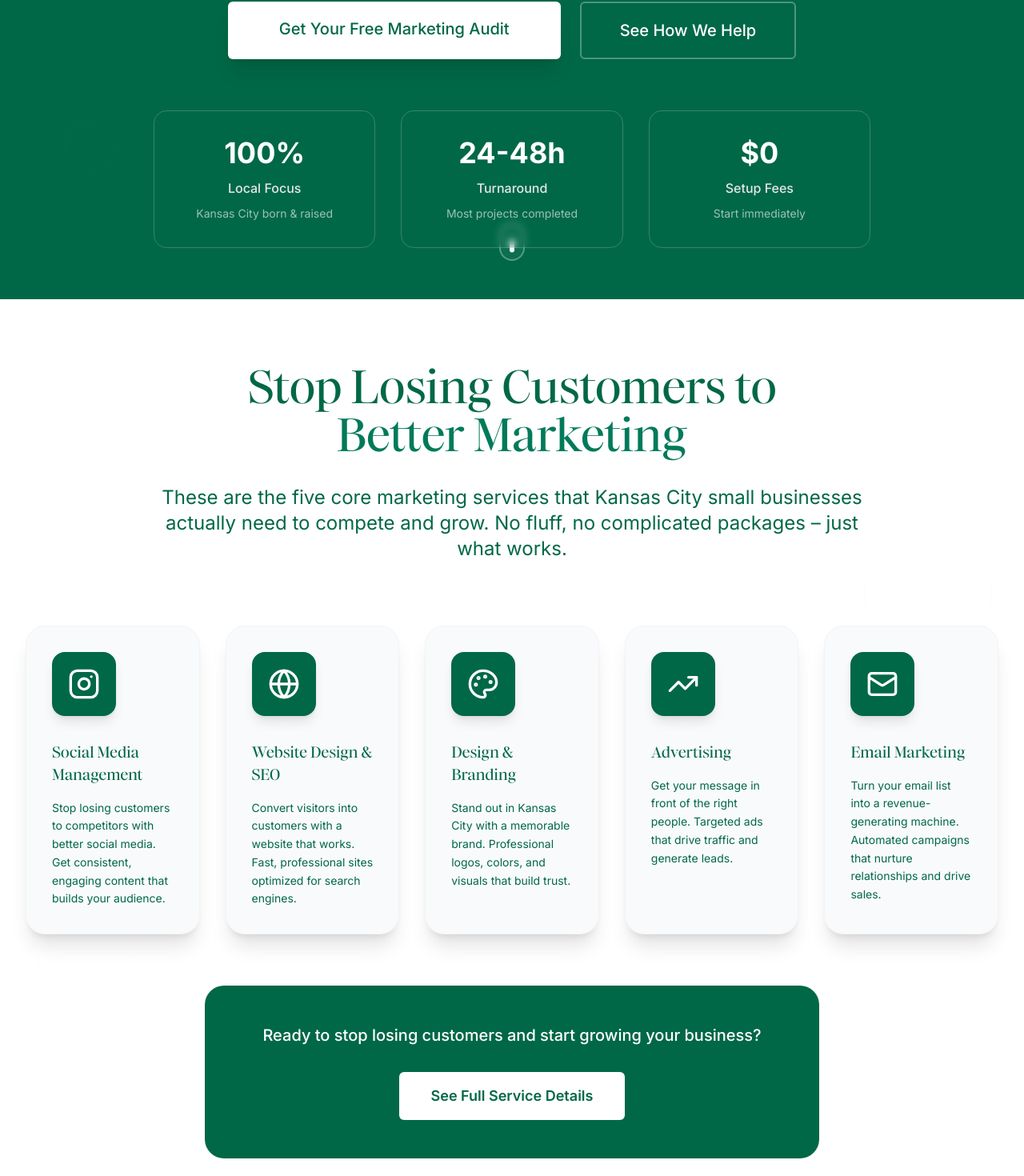
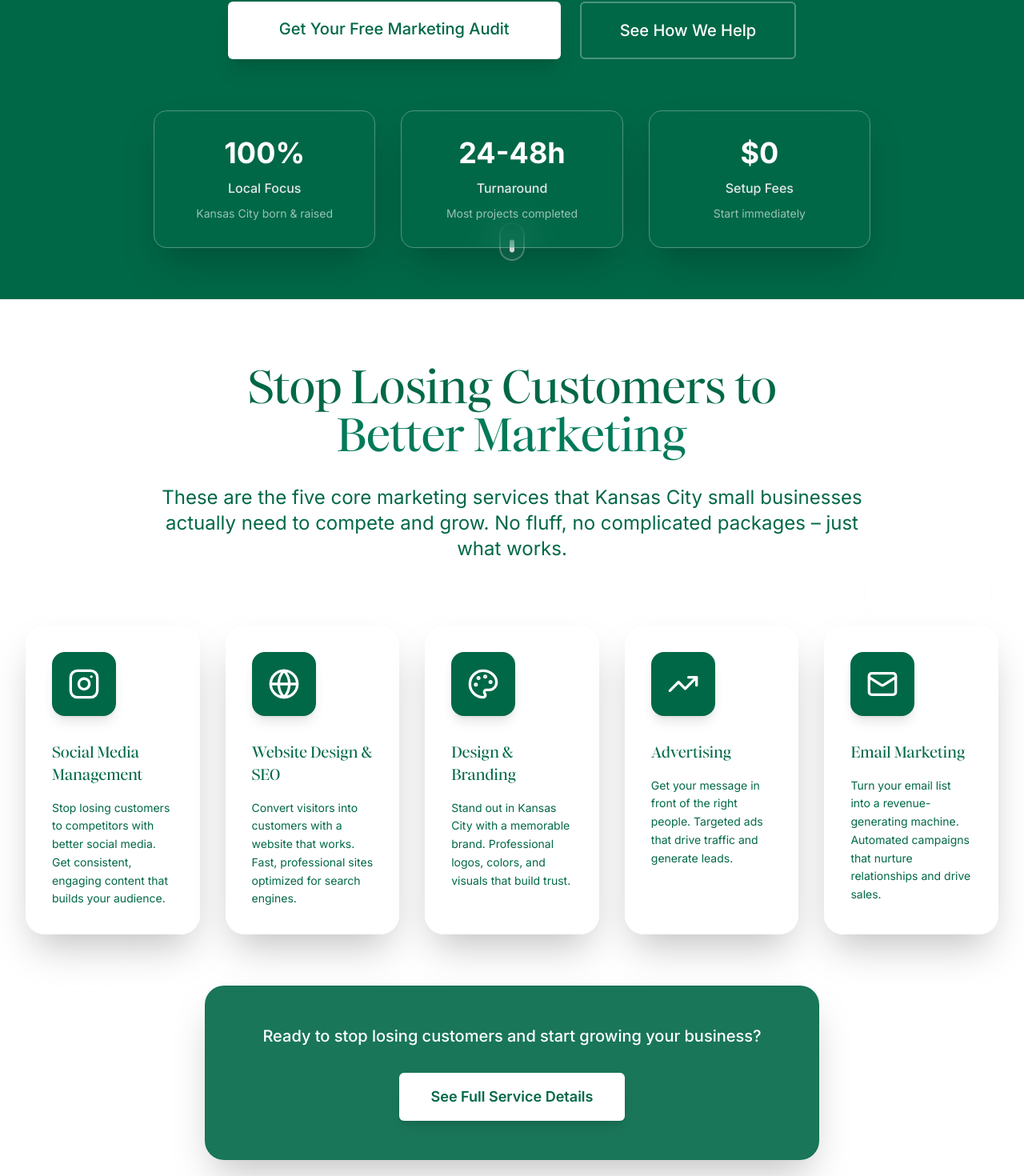
Before and after one commit to krcoffelt/HomeTown2, a Next.js app: page / in a window 1280 px wide. Shown: the part 610-2080 px from the top of the page at 80% size. Built offline with nearby package versions, Linux system fonts and the light colour scheme.

Commit message:
Enhance all cards with frosted glass effect: increased backdrop-blur-xl, enhanced shadows, improved borders, and more sophisticated glass-like appearance throughout all sections

```diff
--- a/components/HeroSection.tsx
+++ b/components/HeroSection.tsx
@@ -27,7 +27,7 @@ const HeroSection = () => {
               initial={{ opacity: 0, scale: 0.8 }}
               animate={{ opacity: 1, scale: 1 }}
               transition={{ duration: 0.8, delay: 0.3 }}
-              className="w-24 h-24 bg-white rounded-2xl flex items-center justify-center mx-auto mb-12 shadow-2xl"
+              className="w-24 h-24 bg-white/90 backdrop-blur-xl rounded-2xl flex items-center justify-center mx-auto mb-12 shadow-2xl border border-white/40"
             >
               <Image
                 src="/HomeTownMarketingLogo.png"
@@ -88,17 +88,17 @@ const HeroSection = () => {
               transition={{ duration: 0.8, delay: 0.8 }}
               className="grid grid-cols-1 md:grid-cols-3 gap-8 max-w-4xl mx-auto"
             >
-              <div className="bg-white/8 backdrop-blur-sm rounded-2xl p-8 border border-white/20 hover:bg-white/12 transition-all duration-300 group">
+              <div className="bg-white/12 backdrop-blur-xl rounded-2xl p-8 border border-white/30 hover:bg-white/16 transition-all duration-300 group shadow-2xl">
                 <div className="text-4xl font-bold text-white mb-3 group-hover:scale-110 transition-transform duration-300">100%</div>
                 <div className="text-gray-200 font-medium">Local Focus</div>
                 <div className="text-white/60 text-sm mt-2">Kansas City born & raised</div>
               </div>
-              <div className="bg-white/8 backdrop-blur-sm rounded-2xl p-8 border border-white/20 hover:bg-white/12 transition-all duration-300 group">
+              <div className="bg-white/12 backdrop-blur-xl rounded-2xl p-8 border border-white/30 hover:bg-white/16 transition-all duration-300 group shadow-2xl">
                 <div className="text-4xl font-bold text-white mb-3 group-hover:scale-110 transition-transform duration-300">24-48h</div>
                 <div className="text-gray-200 font-medium">Turnaround</div>
                 <div className="text-white/60 text-sm mt-2">Most projects completed</div>
               </div>
-              <div className="bg-white/8 backdrop-blur-sm rounded-2xl p-8 border border-white/20 hover:bg-white/12 transition-all duration-300 group">
+              <div className="bg-white/12 backdrop-blur-xl rounded-2xl p-8 border border-white/30 hover:bg-white/16 transition-all duration-300 group shadow-2xl">
                 <div className="text-4xl font-bold text-white mb-3 group-hover:scale-110 transition-transform duration-300">$0</div>
                 <div className="text-gray-200 font-medium">Setup Fees</div>
                 <div className="text-white/60 text-sm mt-2">Start immediately</div>
--- a/components/ServicesPreview.tsx
+++ b/components/ServicesPreview.tsx
@@ -73,7 +73,7 @@ const ServicesPreview = () => {
               transition={{ duration: 0.6, delay: index * 0.1 }}
               className="group"
             >
-              <div className="bg-gray-50 rounded-3xl p-8 shadow-xl hover:shadow-2xl transition-all duration-500 transform hover:-translate-y-3 border border-gray-100 hover:border-hometown-green/30 h-full">
+              <div className="bg-white/80 backdrop-blur-xl rounded-3xl p-8 shadow-2xl hover:shadow-3xl transition-all duration-500 transform hover:-translate-y-3 border border-white/60 hover:border-hometown-green/40 h-full">
                 <div className="w-20 h-20 rounded-2xl bg-hometown-green flex items-center justify-center mb-8 group-hover:scale-110 transition-transform duration-300 shadow-lg">
                   <service.icon className="w-10 h-10 text-white" />
                 </div>
@@ -97,13 +97,13 @@ const ServicesPreview = () => {
           transition={{ duration: 0.8, delay: 0.4 }}
           className="text-center"
         >
-          <div className="bg-hometown-green rounded-3xl p-12 text-white max-w-3xl mx-auto">
+          <div className="bg-hometown-green/90 backdrop-blur-xl rounded-3xl p-12 text-white max-w-3xl mx-auto border border-hometown-green/30 shadow-2xl">
             <p className="text-xl text-white mb-8 font-medium">
               Ready to stop losing customers and start growing your business?
             </p>
             <a
               href="/services"
-              className="bg-white text-hometown-green px-10 py-4 rounded-md text-lg inline-block hover:bg-gray-100 transition-all duration-300 transform hover:scale-105 font-semibold"
+              className="bg-white text-hometown-green px-10 py-4 rounded-md text-lg inline-block hover:bg-gray-100 transition-all duration-300 transform hover:scale-105 font-semibold shadow-lg"
             >
               See Full Service Details
             </a>
--- a/components/TestimonialsStats.tsx
+++ b/components/TestimonialsStats.tsx
@@ -82,7 +82,7 @@ const TestimonialsStats = () => {
                 transition={{ duration: 0.6, delay: index * 0.1 }}
                 className="text-center group"
               >
-                <div className="bg-white/8 backdrop-blur-sm rounded-3xl p-8 border border-white/20 hover:bg-white/12 transition-all duration-300 h-full">
+                <div className="bg-white/12 backdrop-blur-xl rounded-3xl p-8 border border-white/30 hover:bg-white/16 transition-all duration-300 h-full shadow-2xl">
                   <div className="w-20 h-20 mx-auto mb-6 rounded-2xl bg-white flex items-center justify-center group-hover:scale-110 transition-transform duration-300 shadow-lg">
                     <stat.icon className={`w-10 h-10 ${stat.color}`} />
                   </div>
@@ -121,9 +121,9 @@ const TestimonialsStats = () => {
                 transition={{ duration: 0.6, delay: index * 0.2 }}
                 className="group"
               >
-                <div className="bg-white/8 backdrop-blur-sm rounded-3xl p-10 border border-white/20 hover:bg-white/12 transition-all duration-300 h-full">
+                <div className="bg-white/12 backdrop-blur-xl rounded-3xl p-10 border border-white/30 hover:bg-white/16 transition-all duration-300 h-full shadow-2xl">
                   <div className="text-center mb-8">
-                    <div className="w-20 h-20 mx-auto mb-6 rounded-full overflow-hidden border-4 border-white/20 group-hover:border-white/30 transition-colors duration-300">
+                    <div className="w-20 h-20 mx-auto mb-6 rounded-full overflow-hidden border-4 border-white/30 group-hover:border-white/40 transition-colors duration-300">
                       <img
                         src={testimonial.avatar}
                         alt={testimonial.author}
```
